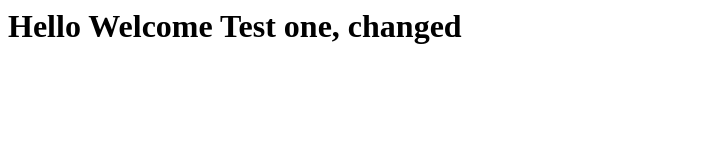
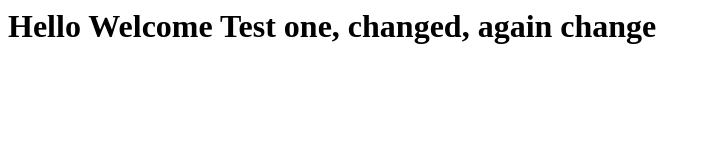
Before and after one commit to brainlabsweb/test_one, a plain HTML site: page index.html in a window 1280 px wide. Shown: the whole page, without its empty margins (0-711 px from the left). Drawn offline with Linux system fonts and the light colour scheme.

Commit message:
wip pull

```diff
--- a/index.html
+++ b/index.html
@@ -1 +1 @@
-<h1> Hello Welcome Test one, changed </h1>
+<h1> Hello Welcome Test one, changed, again change </h1>
```
